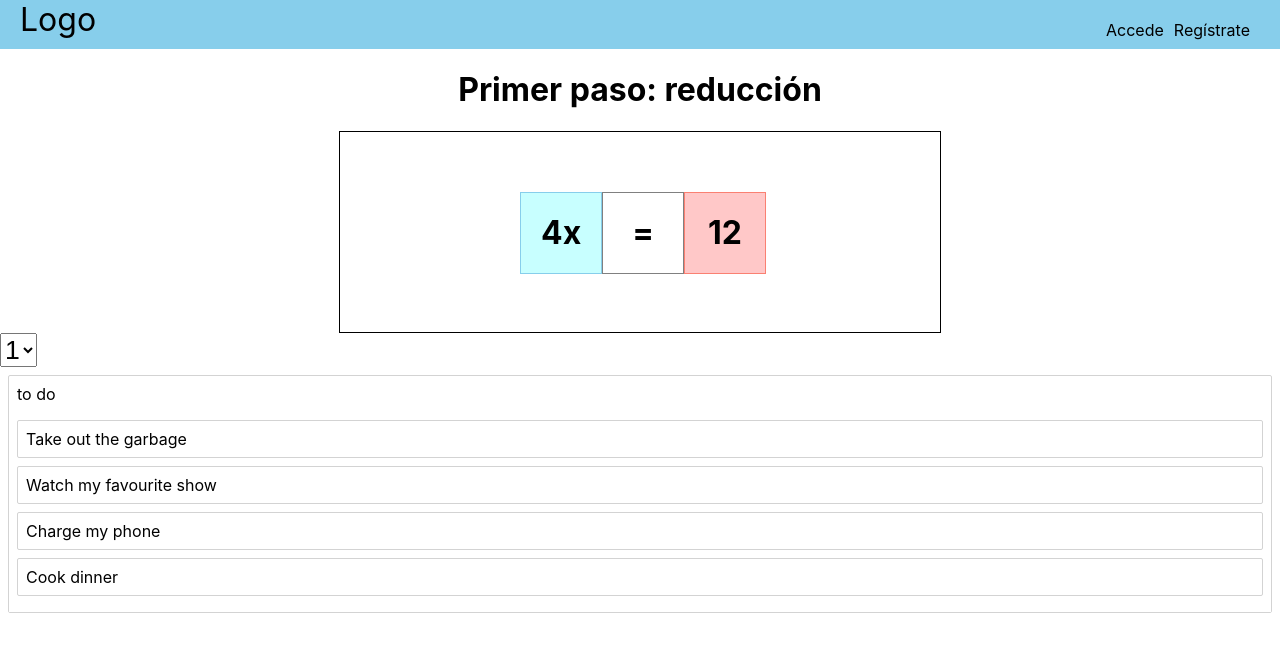
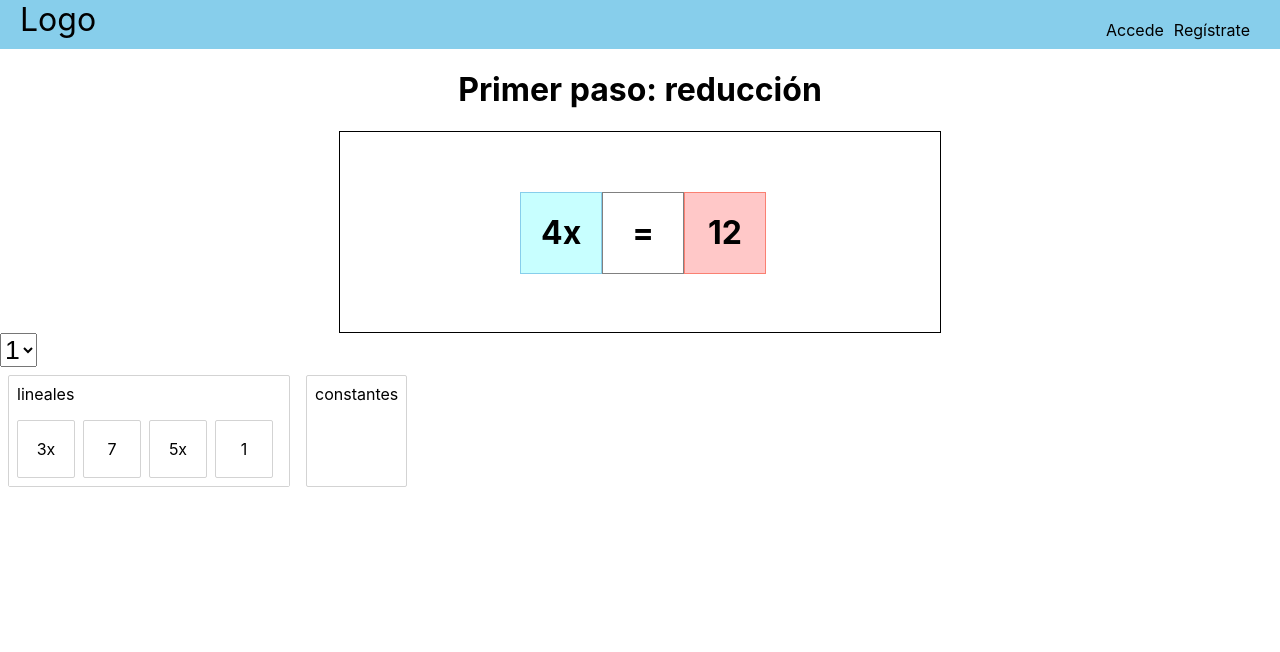
Before and after one commit to chopinex/ecuaciones, a React (Create React App) app: page / in a window 1280 px wide. Shown: the top 652 px of the page. Built offline with nearby package versions, Linux system fonts and the light colour scheme.

Commit message:
Drag lists finished Signed-off-by: Arturo Navarro Riveros <arnariv@outlook.com>

```diff
--- a/package.json
+++ b/package.json
@@ -12,6 +12,7 @@
     "react-beautiful-dnd": "^13.1.0",
     "react-dom": "^17.0.2",
     "react-scripts": "^5.0.0",
+    "source-map-url": "^0.4.1",
     "web-vitals": "^2.1.3"
   },
   "scripts": {
@@ -39,7 +40,6 @@
     ]
   },
   "devDependencies": {
-    "@babel/eslint-parser": "^7.16.5",
     "babel-core": "^6.26.3",
     "babel-preset-env": "^1.7.0",
     "babel-preset-react": "^6.24.1",
--- a/src/components/Principal/Column.css
+++ b/src/components/Principal/Column.css
@@ -2,6 +2,9 @@
     margin:  8px;
     border:  1px solid lightgray;
     border-radius: 2px;
+
+    display:  flex;
+    flex-direction: column;
 }
 
 .col-title{
@@ -10,4 +13,5 @@
 
 .task-list{
     padding: 8px;
+    display:  flex;
 }
--- a/src/components/Principal/Column.js
+++ b/src/components/Principal/Column.js
@@ -7,7 +7,7 @@ const Column = (props) =>{
     return (
         <div className="col-container">
             <div className="col-title">{props.column.title}</div>
-            <Droppable droppableId={props.column.id}>
+            <Droppable droppableId={props.column.id} direction = 'horizontal'>
             {(provided,snapshot) => (<div className="task-list"
                 ref={provided.innerRef}
                  {...provided.droppableProps}
--- a/src/components/Principal/Principal.css
+++ b/src/components/Principal/Principal.css
@@ -70,3 +70,7 @@ select{
     font-size: 24pt;
     font-weight: bold;
 }
+
+.lista{
+    display: flex;
+}
--- a/src/components/Principal/Principal.js
+++ b/src/components/Principal/Principal.js
@@ -11,15 +11,16 @@ const Principal = () =>{
 
     const initialData={
         tasks: {
-            'task-1' : { id: 'task-1', content: 'Take out the garbage'},
-            'task-2' : { id: 'task-2', content: 'Watch my favourite show'},
-            'task-3' : { id: 'task-3', content: 'Charge my phone'},
-            'task-4' : { id: 'task-4', content: 'Cook dinner'},
+            'task-1' : { id: 'task-1', content: '3x'},
+            'task-2' : { id: 'task-2', content: '7'},
+            'task-3' : { id: 'task-3', content: '5x'},
+            'task-4' : { id: 'task-4', content: '1'},
         },
         columns:{
-            'column-1' : { id:'column-1', title: 'to do', taskIds : ['task-1','task-2','task-3','task-4'],}
+            'column-1' : { id:'column-1', title: 'lineales', taskIds : ['task-1','task-2','task-3','task-4'],},
+            'column-2' : { id:'column-2', title: 'constantes', taskIds : [],},
         },
-        columnOrder : ['column-1'],
+        columnOrder : ['column-1','column-2'],
     };
 
     const bind = useDrag(({ down, offset: [ox, oy] }) =>
@@ -50,13 +51,16 @@ const Principal = () =>{
             return ;
         if(destination.droppableId === source.droppableId && destination.index === source.index)
             return;
-        const column = data.columns[source.droppableId];
-        const newTaskIds = Array.from(column.taskIds);
+        const start = data.columns[source.droppableId];
+        const finish = data.columns[destination.droppableId];
+
+        if (start===finish){
+            const newTaskIds = Array.from(start.taskIds);
             newTaskIds.splice(source.index,1);
             newTaskIds.splice(destination.index,0,draggableId);
 
             const newColumn ={
-            ...column, taskIds: newTaskIds,
+                ...start, taskIds: newTaskIds,
             };
 
 
@@ -65,6 +69,32 @@ const Principal = () =>{
                 columns: {
                     ...data.columns,
                     [newColumn.id]: newColumn,
+                },
+            };
+
+            setData(newData);
+            return;
+        }
+
+        //otherwise
+        const startTaskIds = Array.from(start.taskIds);
+        startTaskIds.splice(source.index,1);
+        const newStart = {
+            ...start, taskIds: startTaskIds,
+        }
+
+        const finishTaskIds = Array.from(finish.taskIds);
+        finishTaskIds.splice(destination.index,0,draggableId);
+        const newFinish = {
+            ...finish, taskIds: finishTaskIds,
+        }
+
+        const newData = {
+                ...data,
+                columns: {
+                    ...data.columns,
+                    [newStart.id]: newStart,
+                    [newFinish.id]: newFinish,
                 },
             };
 
@@ -86,18 +116,21 @@ const Principal = () =>{
                     <option value="1">1</option>
                     <option value="2">2</option>
                  </select>
+                 <DragDropContext onDragStart={dragStart} onDragUpdate={dragUpdate} onDragEnd={dragEnd}>
                  <div id="contexto" className="lista">
                      {
                         data.columnOrder.map(columnId => {
                             const column = data.columns[columnId];
                             const tasks =column.taskIds.map(taskId => data.tasks[taskId])
 
-                            return (<DragDropContext onDragStart={dragStart} onDragUpdate={dragUpdate} onDragEnd={dragEnd}>
+                            return (
                                 <Column key={column.id} column={column} tasks={tasks} />
-                                </DragDropContext>);
+                                );
                         })
+
                      }
                  </div>
+                 </DragDropContext>
             </div>
         );
     }
--- a/src/components/Principal/Task.css
+++ b/src/components/Principal/Task.css
@@ -2,6 +2,11 @@
     border: 1px solid lightgrey;
     border-radius: 2px;
     padding:  8px;
-    margin-bottom: 8px;
-    /*background-color: white;*/
+    margin-right: 8px;
+    width:  40px;
+    height:  40px;
+
+    display:  flex;
+    justify-content: center;
+    align-items: center;
 }
```
Also changed, not shown: 1 other file (tests, documents, lock files or other folders). Lines whose indentation alone changed are shown as unchanged.
